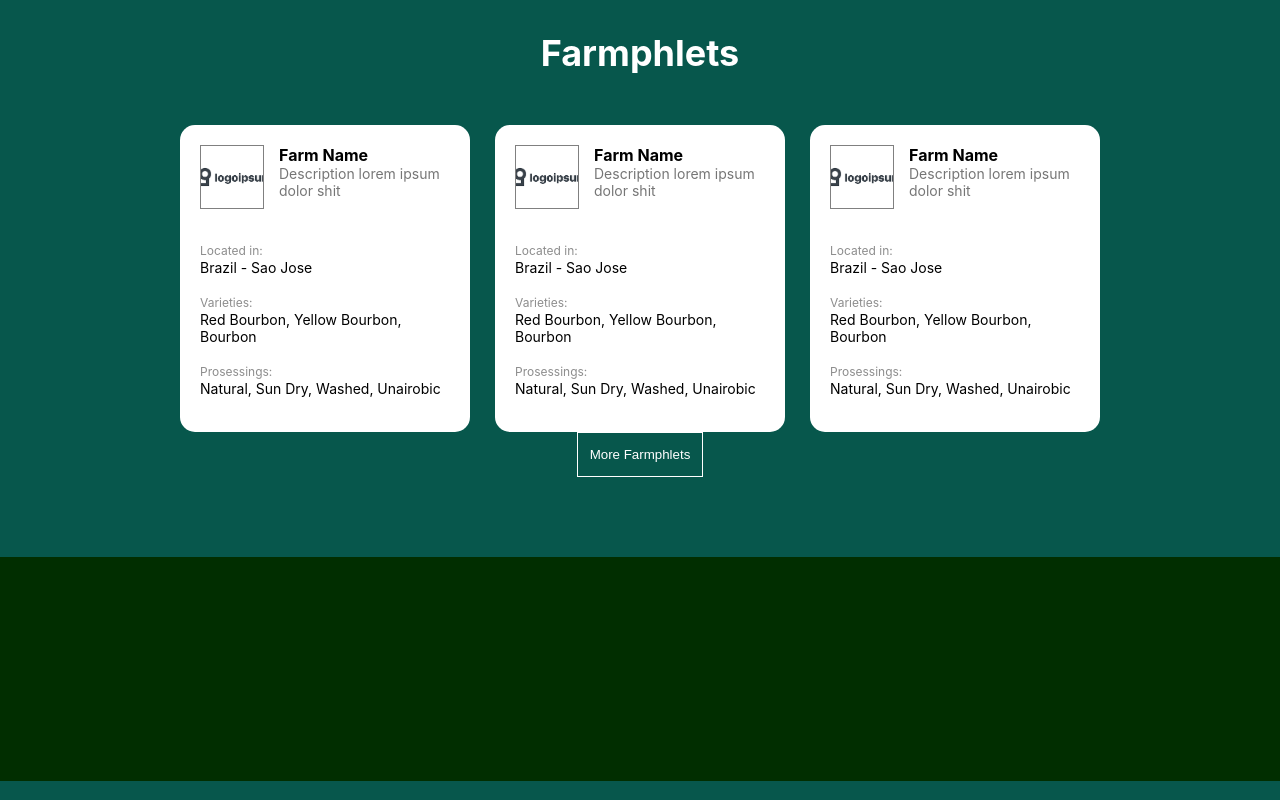
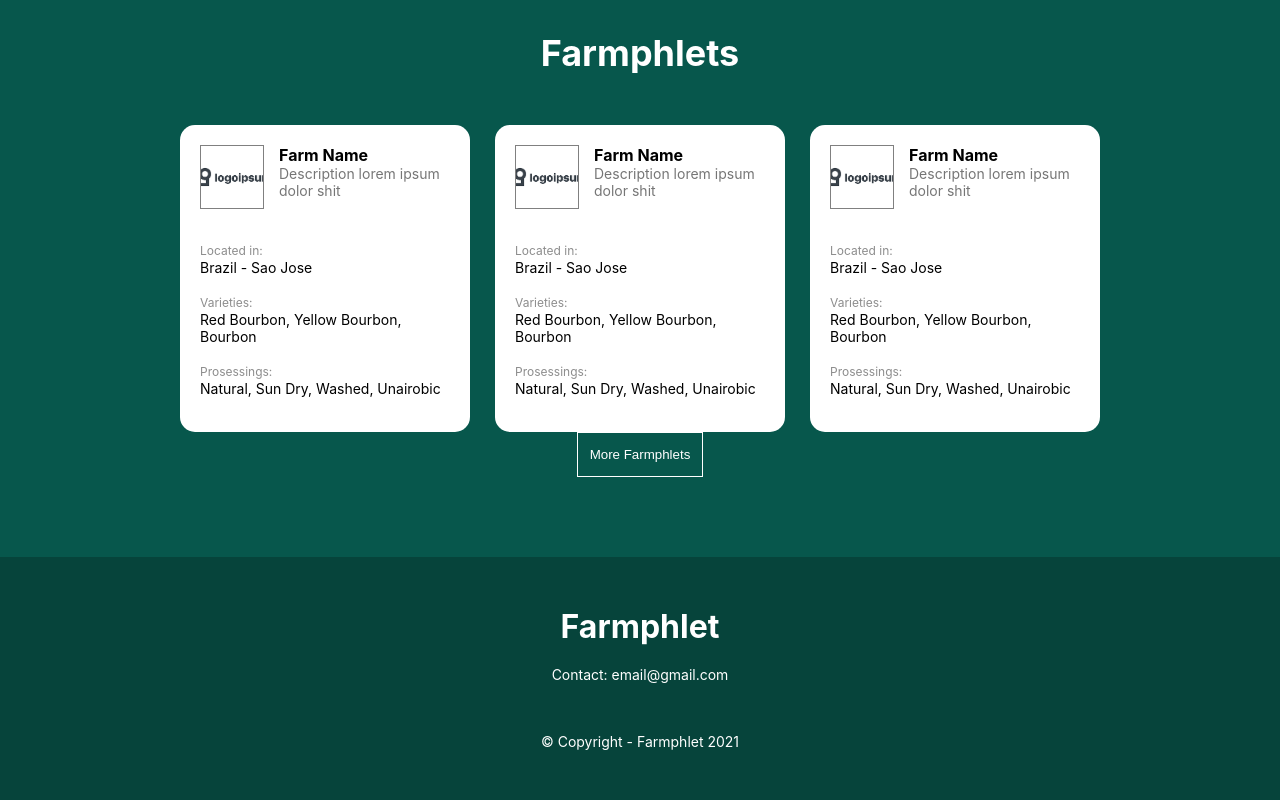
Before and after one commit to cha-yh/farmphlet, a Next.js app: page / in a window 1280 px wide. Shown: the part 1037-1837 px from the top of the page. Built offline with nearby package versions, Linux system fonts and the light colour scheme.

Commit message:
feat: Add footer contents & styles

```diff
--- a/components/Footer.tsx
+++ b/components/Footer.tsx
@@ -2,14 +2,36 @@ import styled from "styled-components";
 
 const Footer = () => {
     return (
-        <FooterBlock></FooterBlock>
+        <FooterBlock>
+            <h1>Farmphlet</h1>
+            <p className="contact">Contact: email@gmail.com</p>
+            <p className="copyright">© Copyright - Farmphlet 2021</p>
+        </FooterBlock>
     )
 }
 
 const FooterBlock = styled.footer`
     width: 100%;
-    height: 14rem;
-    background: #012E00;
+    display: flex;
+    flex-direction: column;
+    align-items: center;
+    background: #06443B;
+    color: white;
+    padding: 50px;
+
+    >h1 {
+
+    }
+
+    >.contact {
+        font-size: 14px;
+        margin-top: 20px;
+        margin-bottom: 50px;
+    }
+
+    >.copyright {
+        font-size: 14px;
+    }
 `;
 
 export default Footer;
```
